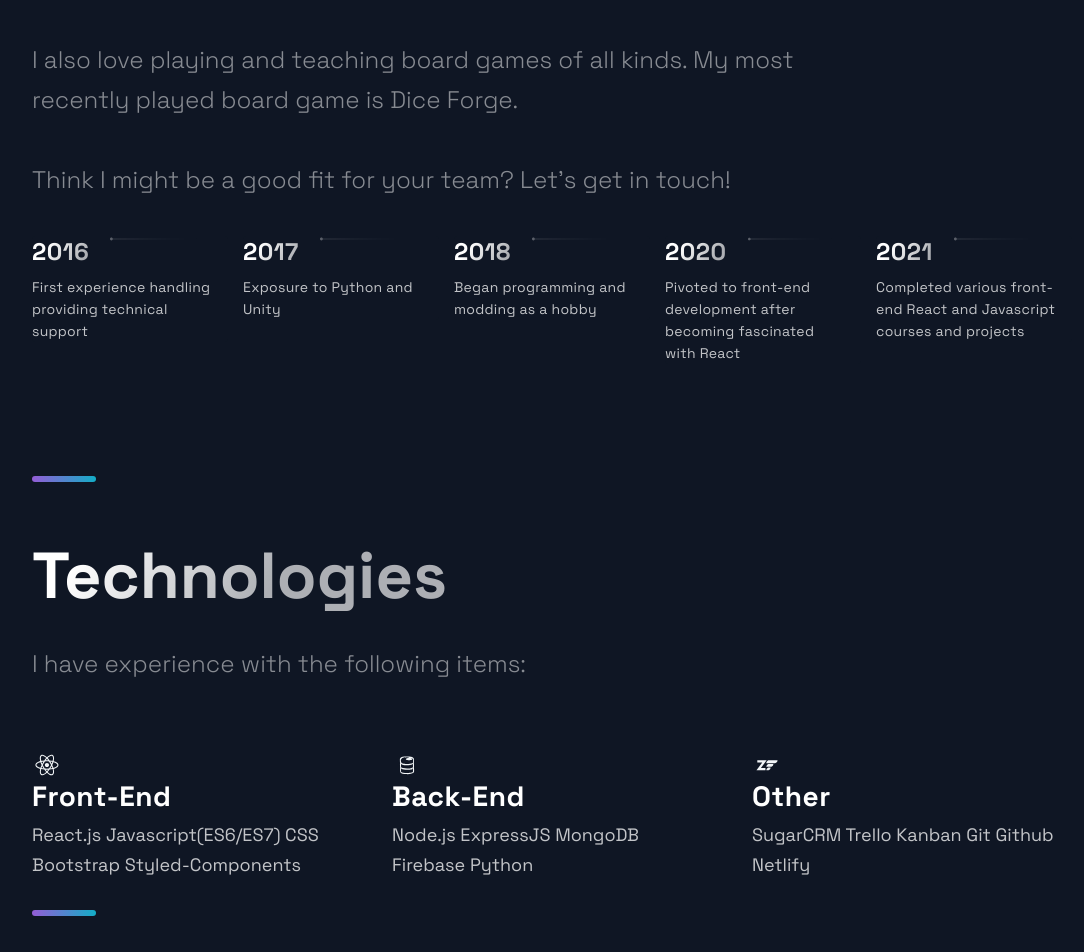
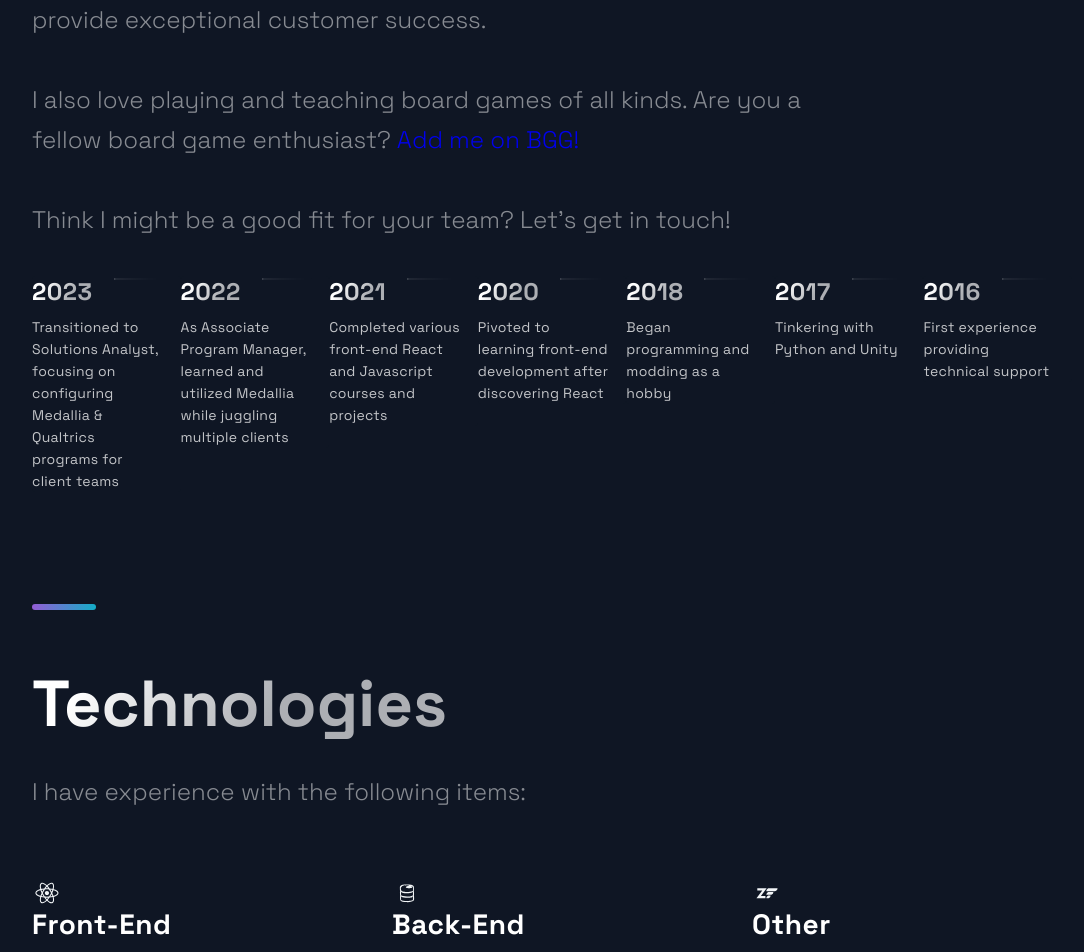
Before and after one commit to Sasurai087/NextJS-Portfolio, a Next.js app: page / in a window 1280 px wide. Shown: the part 1000-1952 px from the top of the page, without its empty margins (88-1172 px from the left). Built offline with nearby package versions, Linux system fonts and the light colour scheme.

Commit message:
update profile to 2023

```diff
--- a/package.json
+++ b/package.json
@@ -8,9 +8,9 @@
     "start": "next start"
   },
   "dependencies": {
-    "next": "^12.0.4",
-    "react": "17.0.2",
-    "react-dom": "17.0.2",
+    "next": "^12.3.4",
+    "react": "^17.0.2",
+    "react-dom": "^17.0.2",
     "react-icons": "^4.2.0",
     "styled-components": "^5.3.0",
     "styled-normalize": "^8.0.7"
--- a/src/components/Acomplishments/Acomplishments.js
+++ b/src/components/Acomplishments/Acomplishments.js
@@ -41,7 +41,7 @@ const Acomplishments = () => (
     <SectionDivider />
     <SectionTitle main>Education</SectionTitle>
 
-    <EducationText>Univeristy</EducationText>
+    <EducationText>University</EducationText>
     <Boxes>
       <Box key="csulb">
         <BoxNum>Bachelor of Arts in Communication Studies</BoxNum>
--- a/src/components/Technologies/Technologies.js
+++ b/src/components/Technologies/Technologies.js
@@ -25,7 +25,8 @@ const Technologies = () => (
         <ListContainer>
           <ListTitle>Front-End</ListTitle>
           <ListParagraph>
-            React.js Javascript(ES6/ES7) CSS Bootstrap Styled-Components
+            Medallia Qualtrics React.js Javascript(ES6/ES7) CSS Bootstrap
+            Styled-Components
           </ListParagraph>
         </ListContainer>
       </ListItem>
@@ -35,7 +36,8 @@ const Technologies = () => (
         <ListContainer>
           <ListTitle>Back-End</ListTitle>
           <ListParagraph>
-            Node.js ExpressJS MongoDB Firebase Python
+            Medallia(Admin Suite) Medallia(Classic Setup) Node.js ExpressJS
+            MongoDB Firebase Python
           </ListParagraph>
         </ListContainer>
       </ListItem>
@@ -45,7 +47,7 @@ const Technologies = () => (
         <ListContainer>
           <ListTitle>Other</ListTitle>
           <ListParagraph>
-            SugarCRM Trello Kanban Git Github Netlify
+            ProofHub GSuite SugarCRM Trello Kanban Git Github Netlify
           </ListParagraph>
         </ListContainer>
       </ListItem>
--- a/src/components/TimeLine/TimeLine.js
+++ b/src/components/TimeLine/TimeLine.js
@@ -71,13 +71,14 @@ const Timeline = () => {
       <SectionDivider />
       <SectionTitle main>About Me</SectionTitle>
       <SectionText>
-        Hi there! I'm James, a self-taught developer who's dabbled in sales,
-        restaurant server, and tech support. I aim to create win-win experiences
-        with my combo of tech and comnmunication skills.
+        Hi there! I'm James, a self-taught developer who's dabbled in market
+        research, tech support and sales. I blend my experiences working
+        frontline customer service and backend technical support to provide
+        exceptional customer success.
         <br />
-        <br />
-        I also love playing and teaching board games of all kinds. My most
-        recently played board game is Dice Forge.
+        <br />I also love playing and teaching board games of all kinds. Are you
+        a fellow board game enthusiast?{" "}
+        <a href="https://boardgamegeek.com/user/Sasurai087">Add me on BGG!</a>
         <br />
         <br />
         Think I might be a good fit for your team? Let's get in touch!
--- a/src/constants/constants.js
+++ b/src/constants/constants.js
@@ -15,7 +15,7 @@ export const projects = [
       "Cluster Map",
     ],
     source: "https://github.com/Sasurai087/hobby-finder",
-    visit: "https://hobby-finder.herokuapp.com/",
+    visit: "https://hobby-finder.onrender.com",
     id: 32245,
   },
   {
@@ -85,17 +85,25 @@ export const projects = [
 ];
 
 export const TimeLineData = [
-  { year: 2016, text: "First experience handling providing technical support" },
-  { year: 2017, text: "Exposure to Python and Unity" },
-  { year: 2018, text: "Began programming and modding as a hobby" },
   {
-    year: 2020,
-    text: "Pivoted to front-end development after becoming fascinated with React",
+    year: 2023,
+    text: "Transitioned to Solutions Analyst, focusing on configuring Medallia & Qualtrics programs for client teams",
+  },
+  {
+    year: 2022,
+    text: "As Associate Program Manager, learned and utilized Medallia while juggling multiple clients",
   },
   {
     year: 2021,
     text: "Completed various front-end React and Javascript courses and projects",
   },
+  {
+    year: 2020,
+    text: "Pivoted to learning front-end development after discovering React",
+  },
+  { year: 2018, text: "Began programming and modding as a hobby" },
+  { year: 2017, text: "Tinkering with Python and Unity" },
+  { year: 2016, text: "First experience providing technical support" },
 ];
 
 // Future Projects to Include
```
Also changed, not shown: 2 other files (tests, documents, lock files or other folders).
